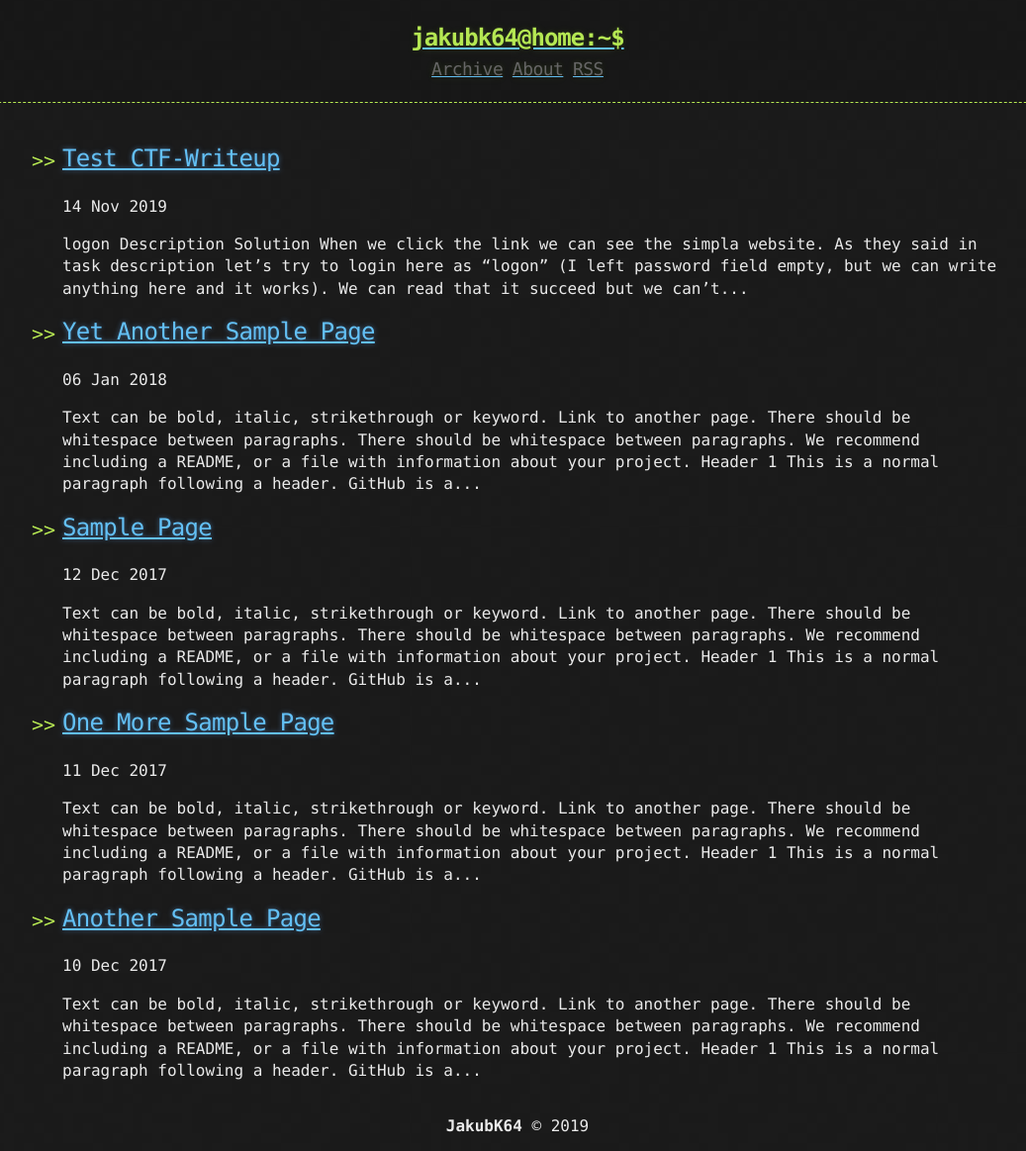
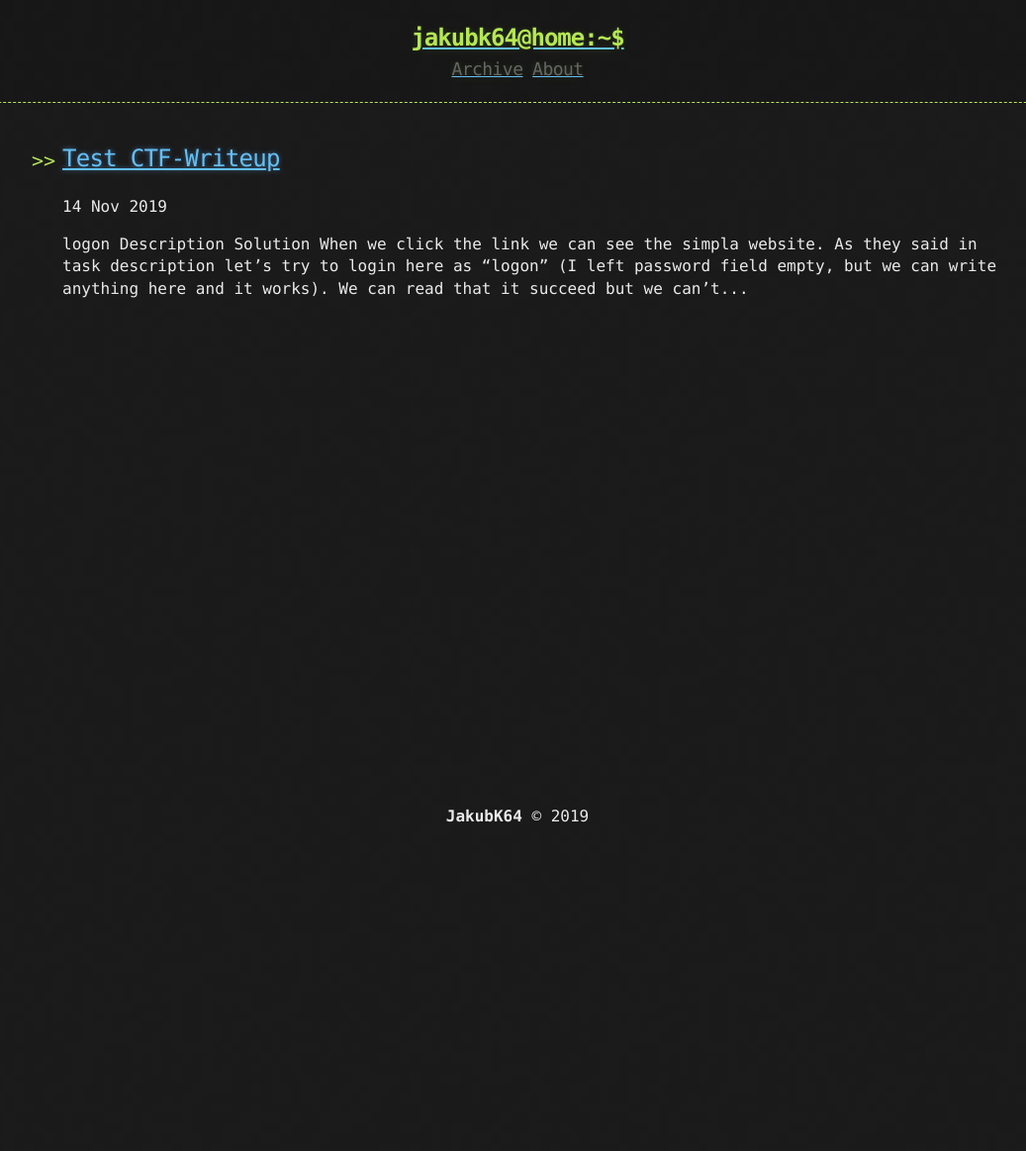
Before and after one commit to JakubK64/jakubk64.github.io, a Jekyll site: the page built from index.html, in a window 1280 px wide. Shown: the whole page at 99% size, without its empty margins (117-1154 px from the left). Built offline with Jekyll 4.4.1, drawn with Linux system fonts in a browser that asks for light colours; the list of posts is cut into pages by our own code; after the commit the page ends 900 px from its top, so only the background shows below that.

Commit message:
Clearing default text

````diff
--- a/_includes/links.html
+++ b/_includes/links.html
@@ -1,3 +1,2 @@
 <a href="{{ "/archive" | prepend: site.baseurl | replace: '//', '/' }}"><h2 class="header-link">Archive</h2></a>
 <a href="{{ "/about" | prepend: site.baseurl | replace: '//', '/' }}"><h2 class="header-link">About</h2></a>
-<a href="{{ "/atom.xml" | prepend: site.baseurl | replace: '//', '/' }}"><h2 class="header-link">RSS</h2></a>
--- a/_posts/2017-12-10-Another-Sample-Page.md
+++ /dev/null
@@ -1,124 +0,0 @@
----
-title: Another Sample Page
-published: true
----
-
-Text can be **bold**, _italic_, ~~strikethrough~~ or `keyword`.
-
-[Link to another page](another-page).
-
-There should be whitespace between paragraphs.
-
-There should be whitespace between paragraphs. We recommend including a README, or a file with information about your project.
-
-# [](#header-1)Header 1
-
-This is a normal paragraph following a header. GitHub is a code hosting platform for version control and collaboration. It lets you and others work together on projects from anywhere.
-
-## [](#header-2)Header 2
-
-> This is a blockquote following a header.
->
-> When something is important enough, you do it even if the odds are not in your favor.
-
-### [](#header-3)Header 3
-
-```js
-// Javascript code with syntax highlighting.
-var fun = function lang(l) {
-  dateformat.i18n = require('./lang/' + l)
-  return true;
-}
-```
-
-```ruby
-# Ruby code with syntax highlighting
-GitHubPages::Dependencies.gems.each do |gem, version|
-  s.add_dependency(gem, "= #{version}")
-end
-```
-
-#### [](#header-4)Header 4
-
-*   This is an unordered list following a header.
-*   This is an unordered list following a header.
-*   This is an unordered list following a header.
-
-##### [](#header-5)Header 5
-
-1.  This is an ordered list following a header.
-2.  This is an ordered list following a header.
-3.  This is an ordered list following a header.
-
-###### [](#header-6)Header 6
-
-| head1        | head two          | three |
-|:-------------|:------------------|:------|
-| ok           | good swedish fish | nice  |
-| out of stock | good and plenty   | nice  |
-| ok           | good `oreos`      | hmm   |
-| ok           | good `zoute` drop | yumm  |
-
-### There's a horizontal rule below this.
-
-* * *
-
-### Here is an unordered list:
-
-*   Item foo
-*   Item bar
-*   Item baz
-*   Item zip
-
-### And an ordered list:
-
-1.  Item one
-1.  Item two
-1.  Item three
-1.  Item four
-
-### And a nested list:
-
-- level 1 item
-  - level 2 item
-  - level 2 item
-    - level 3 item
-    - level 3 item
-- level 1 item
-  - level 2 item
-  - level 2 item
-  - level 2 item
-- level 1 item
-  - level 2 item
-  - level 2 item
-- level 1 item
-
-### Small image
-
-![](https://assets-cdn.github.com/images/icons/emoji/octocat.png)
-
-### Large image
-
-![](https://guides.github.com/activities/hello-world/branching.png)
-
-
-### Definition lists can be used with HTML syntax.
-
-<dl>
-<dt>Name</dt>
-<dd>Godzilla</dd>
-<dt>Born</dt>
-<dd>1952</dd>
-<dt>Birthplace</dt>
-<dd>Japan</dd>
-<dt>Color</dt>
-<dd>Green</dd>
-</dl>
-
-```
-Long, single-line code blocks should not wrap. They should horizontally scroll if they are too long. This line should be long enough to demonstrate this.
-```
-
-```
-The final element.
-```
--- a/_posts/2017-12-11-One-More-Sample-Page.md
+++ /dev/null
@@ -1,124 +0,0 @@
----
-title: One More Sample Page
-published: true
----
-
-Text can be **bold**, _italic_, ~~strikethrough~~ or `keyword`.
-
-[Link to another page](another-page).
-
-There should be whitespace between paragraphs.
-
-There should be whitespace between paragraphs. We recommend including a README, or a file with information about your project.
-
-# [](#header-1)Header 1
-
-This is a normal paragraph following a header. GitHub is a code hosting platform for version control and collaboration. It lets you and others work together on projects from anywhere.
-
-## [](#header-2)Header 2
-
-> This is a blockquote following a header.
->
-> When something is important enough, you do it even if the odds are not in your favor.
-
-### [](#header-3)Header 3
-
-```js
-// Javascript code with syntax highlighting.
-var fun = function lang(l) {
-  dateformat.i18n = require('./lang/' + l)
-  return true;
-}
-```
-
-```ruby
-# Ruby code with syntax highlighting
-GitHubPages::Dependencies.gems.each do |gem, version|
-  s.add_dependency(gem, "= #{version}")
-end
-```
-
-#### [](#header-4)Header 4
-
-*   This is an unordered list following a header.
-*   This is an unordered list following a header.
-*   This is an unordered list following a header.
-
-##### [](#header-5)Header 5
-
-1.  This is an ordered list following a header.
-2.  This is an ordered list following a header.
-3.  This is an ordered list following a header.
-
-###### [](#header-6)Header 6
-
-| head1        | head two          | three |
-|:-------------|:------------------|:------|
-| ok           | good swedish fish | nice  |
-| out of stock | good and plenty   | nice  |
-| ok           | good `oreos`      | hmm   |
-| ok           | good `zoute` drop | yumm  |
-
-### There's a horizontal rule below this.
-
-* * *
-
-### Here is an unordered list:
-
-*   Item foo
-*   Item bar
-*   Item baz
-*   Item zip
-
-### And an ordered list:
-
-1.  Item one
-1.  Item two
-1.  Item three
-1.  Item four
-
-### And a nested list:
-
-- level 1 item
-  - level 2 item
-  - level 2 item
-    - level 3 item
-    - level 3 item
-- level 1 item
-  - level 2 item
-  - level 2 item
-  - level 2 item
-- level 1 item
-  - level 2 item
-  - level 2 item
-- level 1 item
-
-### Small image
-
-![](https://assets-cdn.github.com/images/icons/emoji/octocat.png)
-
-### Large image
-
-![](https://guides.github.com/activities/hello-world/branching.png)
-
-
-### Definition lists can be used with HTML syntax.
-
-<dl>
-<dt>Name</dt>
-<dd>Godzilla</dd>
-<dt>Born</dt>
-<dd>1952</dd>
-<dt>Birthplace</dt>
-<dd>Japan</dd>
-<dt>Color</dt>
-<dd>Green</dd>
-</dl>
-
-```
-Long, single-line code blocks should not wrap. They should horizontally scroll if they are too long. This line should be long enough to demonstrate this.
-```
-
-```
-The final element.
-```
--- a/_posts/2017-12-12-Sample-Page.md
+++ /dev/null
@@ -1,124 +0,0 @@
----
-title: Sample Page
-published: true
----
-
-Text can be **bold**, _italic_, ~~strikethrough~~ or `keyword`.
-
-[Link to another page](another-page).
-
-There should be whitespace between paragraphs.
-
-There should be whitespace between paragraphs. We recommend including a README, or a file with information about your project.
-
-# [](#header-1)Header 1
-
-This is a normal paragraph following a header. GitHub is a code hosting platform for version control and collaboration. It lets you and others work together on projects from anywhere.
-
-## [](#header-2)Header 2
-
-> This is a blockquote following a header.
->
-> When something is important enough, you do it even if the odds are not in your favor.
-
-### [](#header-3)Header 3
-
-```js
-// Javascript code with syntax highlighting.
-var fun = function lang(l) {
-  dateformat.i18n = require('./lang/' + l)
-  return true;
-}
-```
-
-```ruby
-# Ruby code with syntax highlighting
-GitHubPages::Dependencies.gems.each do |gem, version|
-  s.add_dependency(gem, "= #{version}")
-end
-```
-
-#### [](#header-4)Header 4
-
-*   This is an unordered list following a header.
-*   This is an unordered list following a header.
-*   This is an unordered list following a header.
-
-##### [](#header-5)Header 5
-
-1.  This is an ordered list following a header.
-2.  This is an ordered list following a header.
-3.  This is an ordered list following a header.
-
-###### [](#header-6)Header 6
-
-| head1        | head two          | three |
-|:-------------|:------------------|:------|
-| ok           | good swedish fish | nice  |
-| out of stock | good and plenty   | nice  |
-| ok           | good `oreos`      | hmm   |
-| ok           | good `zoute` drop | yumm  |
-
-### There's a horizontal rule below this.
-
-* * *
-
-### Here is an unordered list:
-
-*   Item foo
-*   Item bar
-*   Item baz
-*   Item zip
-
-### And an ordered list:
-
-1.  Item one
-1.  Item two
-1.  Item three
-1.  Item four
-
-### And a nested list:
-
-- level 1 item
-  - level 2 item
-  - level 2 item
-    - level 3 item
-    - level 3 item
-- level 1 item
-  - level 2 item
-  - level 2 item
-  - level 2 item
-- level 1 item
-  - level 2 item
-  - level 2 item
-- level 1 item
-
-### Small image
-
-![](https://assets-cdn.github.com/images/icons/emoji/octocat.png)
-
-### Large image
-
-![](https://guides.github.com/activities/hello-world/branching.png)
-
-
-### Definition lists can be used with HTML syntax.
-
-<dl>
-<dt>Name</dt>
-<dd>Godzilla</dd>
-<dt>Born</dt>
-<dd>1952</dd>
-<dt>Birthplace</dt>
-<dd>Japan</dd>
-<dt>Color</dt>
-<dd>Green</dd>
-</dl>
-
-```
-Long, single-line code blocks should not wrap. They should horizontally scroll if they are too long. This line should be long enough to demonstrate this.
-```
-
-```
-The final element.
-```
--- a/_posts/2018-01-06-Yet-Another-Sample-Page.md
+++ /dev/null
@@ -1,124 +0,0 @@
----
-title: Yet Another Sample Page
-published: true
----
-
-Text can be **bold**, _italic_, ~~strikethrough~~ or `keyword`.
-
-[Link to another page](another-page).
-
-There should be whitespace between paragraphs.
-
-There should be whitespace between paragraphs. We recommend including a README, or a file with information about your project.
-
-# [](#header-1)Header 1
-
-This is a normal paragraph following a header. GitHub is a code hosting platform for version control and collaboration. It lets you and others work together on projects from anywhere.
-
-## [](#header-2)Header 2
-
-> This is a blockquote following a header.
->
-> When something is important enough, you do it even if the odds are not in your favor.
-
-### [](#header-3)Header 3
-
-```js
-// Javascript code with syntax highlighting.
-var fun = function lang(l) {
-  dateformat.i18n = require('./lang/' + l)
-  return true;
-}
-```
-
-```ruby
-# Ruby code with syntax highlighting
-GitHubPages::Dependencies.gems.each do |gem, version|
-  s.add_dependency(gem, "= #{version}")
-end
-```
-
-#### [](#header-4)Header 4
-
-*   This is an unordered list following a header.
-*   This is an unordered list following a header.
-*   This is an unordered list following a header.
-
-##### [](#header-5)Header 5
-
-1.  This is an ordered list following a header.
-2.  This is an ordered list following a header.
-3.  This is an ordered list following a header.
-
-###### [](#header-6)Header 6
-
-| head1        | head two          | three |
-|:-------------|:------------------|:------|
-| ok           | good swedish fish | nice  |
-| out of stock | good and plenty   | nice  |
-| ok           | good `oreos`      | hmm   |
-| ok           | good `zoute` drop | yumm  |
-
-### There's a horizontal rule below this.
-
-* * *
-
-### Here is an unordered list:
-
-*   Item foo
-*   Item bar
-*   Item baz
-*   Item zip
-
-### And an ordered list:
-
-1.  Item one
-1.  Item two
-1.  Item three
-1.  Item four
-
-### And a nested list:
-
-- level 1 item
-  - level 2 item
-  - level 2 item
-    - level 3 item
-    - level 3 item
-- level 1 item
-  - level 2 item
-  - level 2 item
-  - level 2 item
-- level 1 item
-  - level 2 item
-  - level 2 item
-- level 1 item
-
-### Small image
-
-![](https://assets-cdn.github.com/images/icons/emoji/octocat.png)
-
-### Large image
-
-![](https://guides.github.com/activities/hello-world/branching.png)
-
-
-### Definition lists can be used with HTML syntax.
-
-<dl>
-<dt>Name</dt>
-<dd>Godzilla</dd>
-<dt>Born</dt>
-<dd>1952</dd>
-<dt>Birthplace</dt>
-<dd>Japan</dd>
-<dt>Color</dt>
-<dd>Green</dd>
-</dl>
-
-```
-Long, single-line code blocks should not wrap. They should horizontally scroll if they are too long. This line should be long enough to demonstrate this.
-```
-
-```
-The final element.
-```
````
